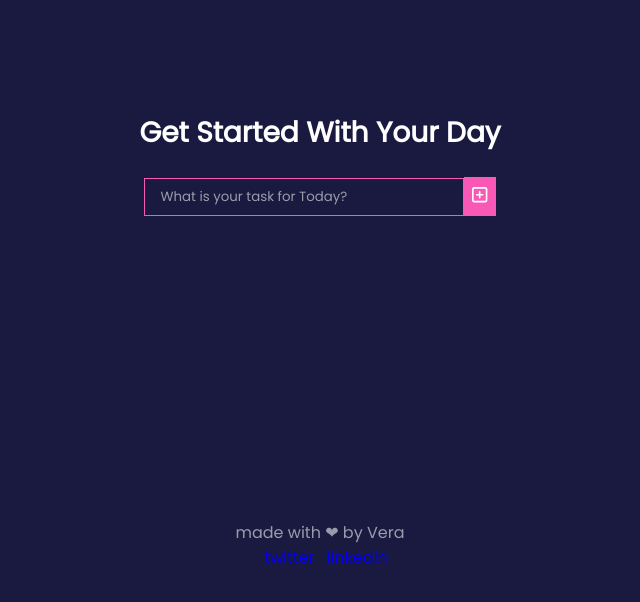
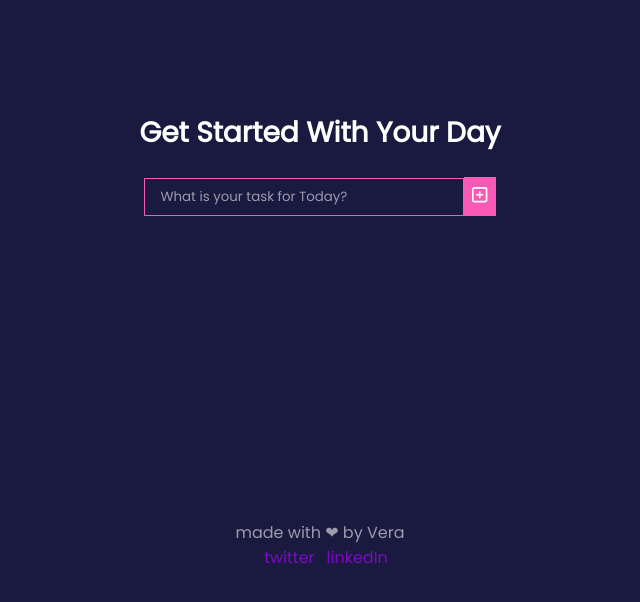
Before and after one commit to chiomavera/TaskMate, a React (Create React App) app: page / in a window 1280 px wide. Shown: the top 602 px of the page, without its empty margins (320-960 px from the left). Built offline with nearby package versions, Linux system fonts and the light colour scheme.

Commit message:
[CHORE]: Change socials color change the color of social links to achieve a good constrast ratio

```diff
--- a/src/index.modules.css
+++ b/src/index.modules.css
@@ -206,6 +206,10 @@ h1 {
   margin-left: 2rem;
 }
 
+.socials{
+  color: var(--blue);
+}
+
 @media (max-width: 450px) {
   .todo__input {
     width: 260px;
```
